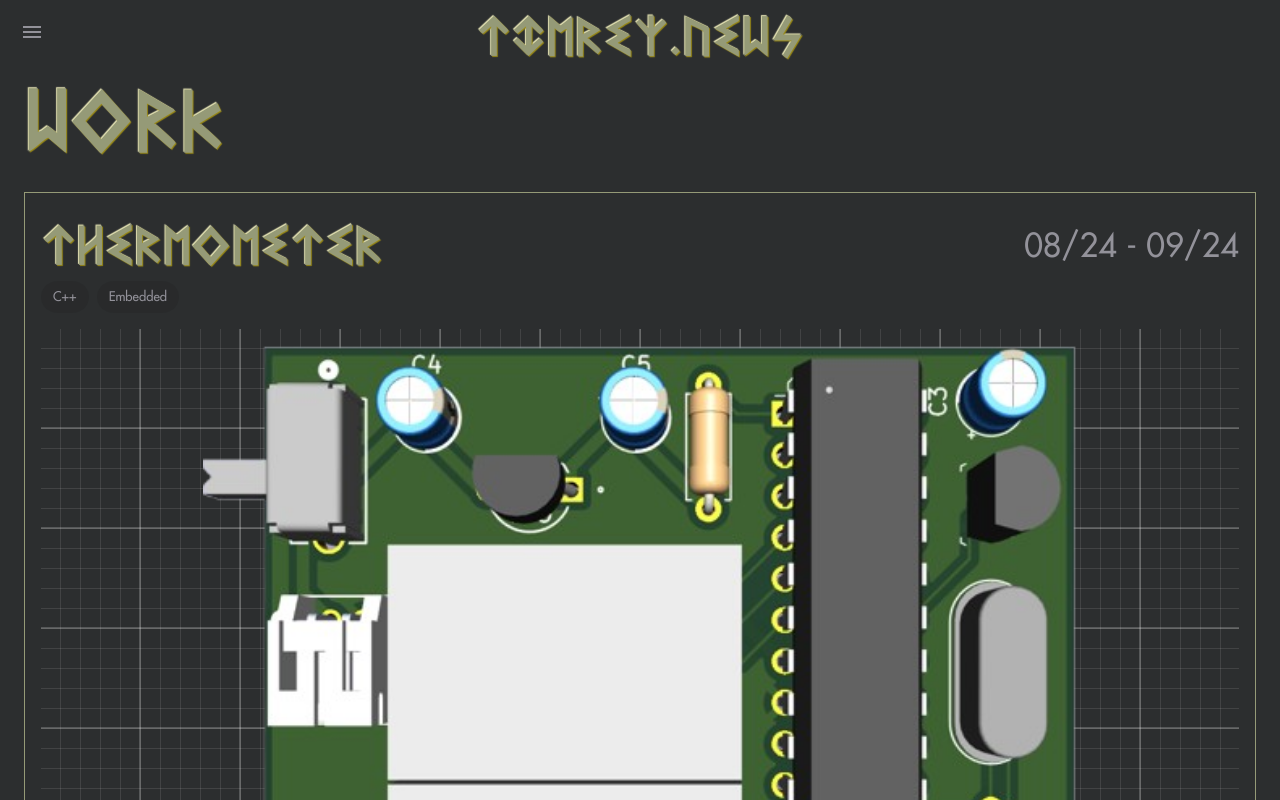
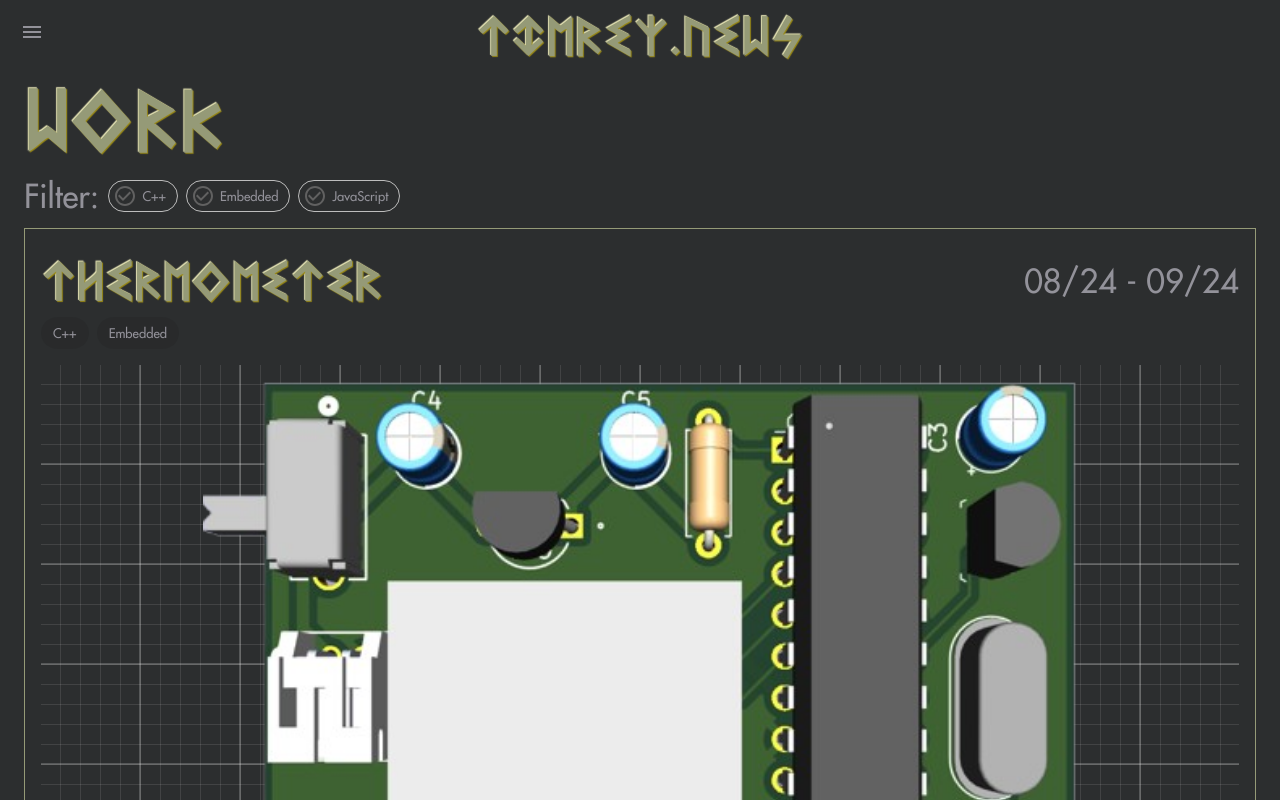
Before and after one commit to twr579/timrey.news, a React (Create React App) app: page /work in a window 1280 px wide. Shown: the top 800 px of the page. Built offline with nearby package versions, Linux system fonts and the light colour scheme.

Commit message:
Add filter system to work page

```diff
--- a/src/router/work/Work.tsx
+++ b/src/router/work/Work.tsx
@@ -1,14 +1,23 @@
-import { Box, Chip, Grid2, Typography, useTheme } from "@mui/material";
+import { Box, Chip, Fade, Grid2, Typography, useTheme } from "@mui/material";
 import Grid from "./components/Grid";
 import thermometer from "../../images/thermometer.png";
 import BlinkingIcon from "../layout/BlinkingIcon";
 import ArrowRightIcon from '@mui/icons-material/KeyboardArrowRight';
+import { useState } from "react";
+import CheckCircleOutlineIcon from '@mui/icons-material/CheckCircleOutline';
+import RadioButtonUncheckedIcon from '@mui/icons-material/RadioButtonUnchecked';
+
+enum Labels {
+    Cpp = 'C++',
+    Embedded = 'Embedded',
+    JavaScript = 'JavaScript',
+}
 
 const projects = [
     {
         title: 'Thermometer',
         date: '08/24 - 09/24',
-        labels: ['C++', 'Embedded'],
+        labels: [Labels.Cpp, Labels.Embedded],
         image: thermometer,
         brief: 'A portable, lightweight thermometer based on the ATmega328P microcontroller.',
         description: `I was inspired to work on this project because of my lack of a thermometer to take on hiking/camping trips.
@@ -19,13 +28,44 @@ const projects = [
 ];
 
 function Work() {
+    const [filterLabels, setFilterLabels] = useState(Object.values(Labels) as Array<keyof typeof Labels>);
+
+    const handleClick = (label: keyof typeof Labels) => {
+        const selected = filterLabels.includes(label);
+
+        let newFilterLabels;
+        if (selected) {
+            newFilterLabels = filterLabels.filter((el) => { return el !== label });
+            setFilterLabels(newFilterLabels);
+        } else {
+            newFilterLabels = [...filterLabels];
+            newFilterLabels.push(label);
+        }
+        setFilterLabels(newFilterLabels);
+    };
+
     const theme = useTheme();
 
     return (
         <>
             <Typography variant='h1'>Work</Typography>
+            <Typography variant='h4'> Filter: {
+                (Object.values(Labels) as Array<keyof typeof Labels>).map(
+                    (label, index) => <Chip
+                        label={label}
+                        sx={{ mr: 1, mb: 1 }}
+                        variant={filterLabels.includes(label) ? "outlined" : "filled"}
+                        icon={filterLabels.includes(label) ? <CheckCircleOutlineIcon /> : <RadioButtonUncheckedIcon />}
+                        onClick={() => handleClick(label)}
+                        key={index}
+                    />
+                )
+
+            }
+            </Typography>
             {projects.map((project, index) =>
-                <Box sx={{ border: `solid 1px ${theme.palette.primary.main}`, p: 2, mt: 2 }} key={index}>
+                <Fade in={filterLabels.some(el => project.labels.includes(el as Labels))} key={index}>
+                    <Box sx={{ border: `solid 1px ${theme.palette.primary.main}`, p: 2, my: 1 }}>
                         <Grid2 container alignItems={'center'} justifyContent={'space-between'}>
                             <Typography variant='h2'>{project.title}</Typography>
                             <Typography variant='h4'>{project.date}</Typography>
@@ -41,6 +81,7 @@ function Work() {
                             {project.description}
                         </Typography>
                     </Box>
+                </Fade>
             )}
         </>
     );
```
Lines whose indentation alone changed are shown as unchanged.
